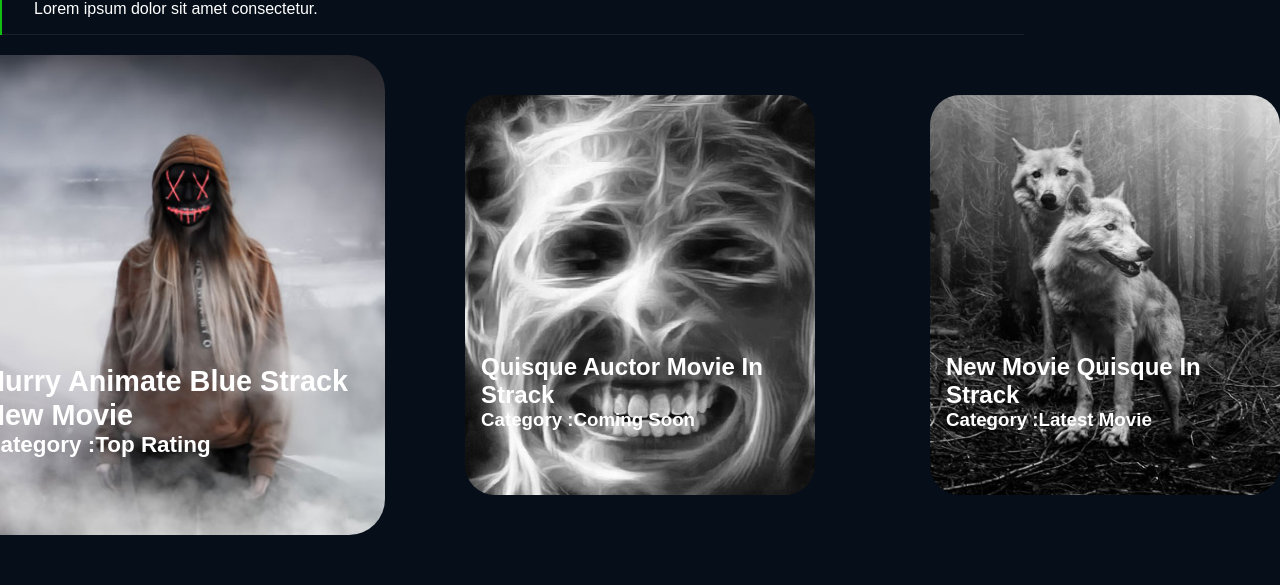
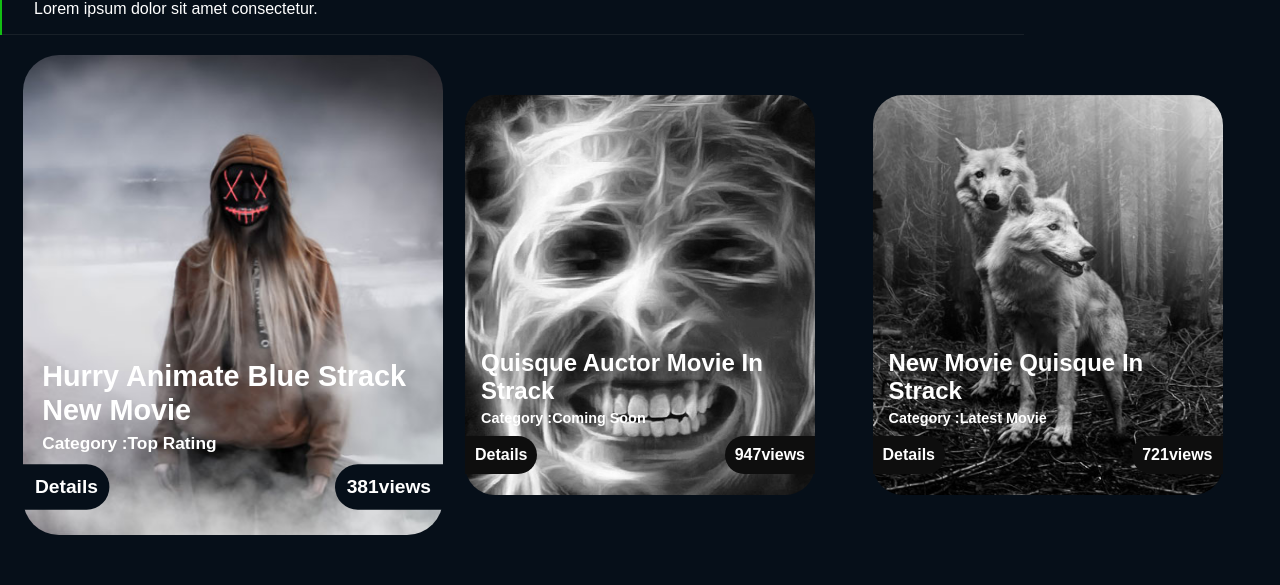
Before and after one commit to salvoPernicano/proj-html-vuejs, a Vue app: page / in a window 1280 px wide. Shown: the part 959-1544 px from the top of the page. Built offline with nearby package versions, Linux system fonts and the light colour scheme.

Commit message:
feat pillole schede slider

```diff
--- a/src/components/AppSlider.vue
+++ b/src/components/AppSlider.vue
@@ -19,6 +19,8 @@
                 <div class="movieInfo">
                     <h2>{{ item.title }}</h2>
                     <h3>{{ 'Category :'+item.category }}</h3>
+                    <span class="pillDarkLeft">Details</span>
+                    <span class="pillDarkRight">{{ item.views + 'views'}}</span>
                 </div>
             </div>
         </div>
@@ -114,12 +116,36 @@ export default {
         position: absolute;
         bottom: 3em;
         padding: 1em;
+        h3{
+            font-size: 0.9rem;
+            margin-block: 5px;
+        }
+    }
 
+    .pillDarkLeft{
+        margin-top: 5px;
+        border-top-right-radius: 20px;
+        border-bottom-right-radius: 20px;
+        font-weight: bold;
+        background-color: $appBlack;
+        padding: 10px;
+        position: absolute;
+        left: 0;
+    }
+    .pillDarkRight{
+        margin-top: 5px;
+        border-top-left-radius: 20px;
+        border-bottom-left-radius: 20px;
+        font-weight: bold;
+        background-color: $appBlack;
+        padding: 10px;
+        position: absolute;
+        right: 0;
     }
     .sliderPhotos{
         height: 50vh;
         display: flex;
-        justify-content: space-between;
+        justify-content: space-evenly;
         align-items: center;
         padding-bottom: 5em;
         figure{
```
